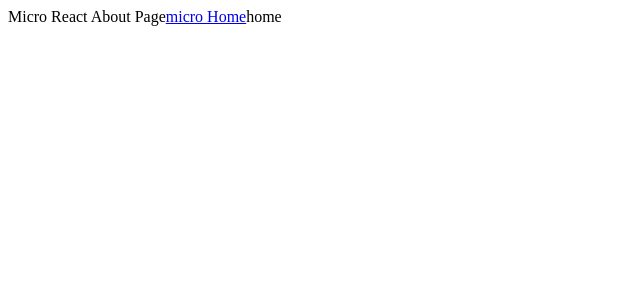
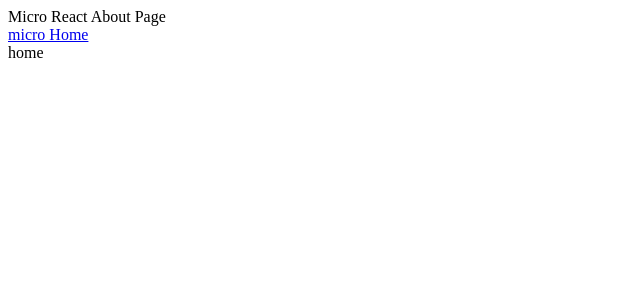
Before and after one commit to lihawhaw/qiankun-app, a React app in the folder micro-react/: page /about in a window 1280 px wide. Shown: the top 300 px of the page, without its empty margins (0-640 px from the left). Built offline with nearby package versions, Linux system fonts and the light colour scheme.

Commit message:
feat: update

```diff
--- /dev/null
+++ b/micro-react/src/hooks/useMicroNavigate.ts
@@ -0,0 +1,12 @@
+import {To, useNavigate} from 'react-router-dom'
+import {useCallback} from 'react'
+
+export function useMicroNavigate(){
+  const navigate = useNavigate()
+
+ return useCallback((to:  string)=>{
+   if (window.__POWERED_BY_QIANKUN__) {
+     history.pushState(null, to, to)
+   } else navigate(to)
+ },[])
+}
--- a/micro-react/src/pages/about/index.tsx
+++ b/micro-react/src/pages/about/index.tsx
@@ -1,13 +1,20 @@
 import { microPush } from '@/utils'
 import React from 'react'
-import { Link } from 'react-router-dom'
+import {Link, useNavigate} from 'react-router-dom'
+import {useMicroNavigate} from '@/hooks/useMicroNavigate'
 
 export default function AboutPage() {
+  const navigate = useMicroNavigate()
+
   return (
     <div>
       Micro React About Page
-      <Link to='/micro-react'>micro Home</Link>
-      <a onClick={() => microPush('/')}>home</a>
+      <div>
+        <Link to='/'>micro Home</Link>
+      </div>
+      <div>
+        <a onClick={() => navigate('/')}>home</a>
+      </div>
     </div>
   )
 }
--- a/micro-react/src/router/router.tsx
+++ b/micro-react/src/router/router.tsx
@@ -12,7 +12,7 @@ export default function AppRouter() {
   console.log('AppRouter', window.__POWERED_BY_QIANKUN__)
   return (
     <BrowserRouter
-    basename={window.__POWERED_BY_QIANKUN__ ? '/micro-react' : '/'}
+    basename={window.__POWERED_BY_QIANKUN__ ? '/micro-react' : ''}
     >
       <Routes>
         <Route path='/' element={<Home />} />
```
Also changed, not shown: 1 other file (tests, documents, lock files or other folders).
